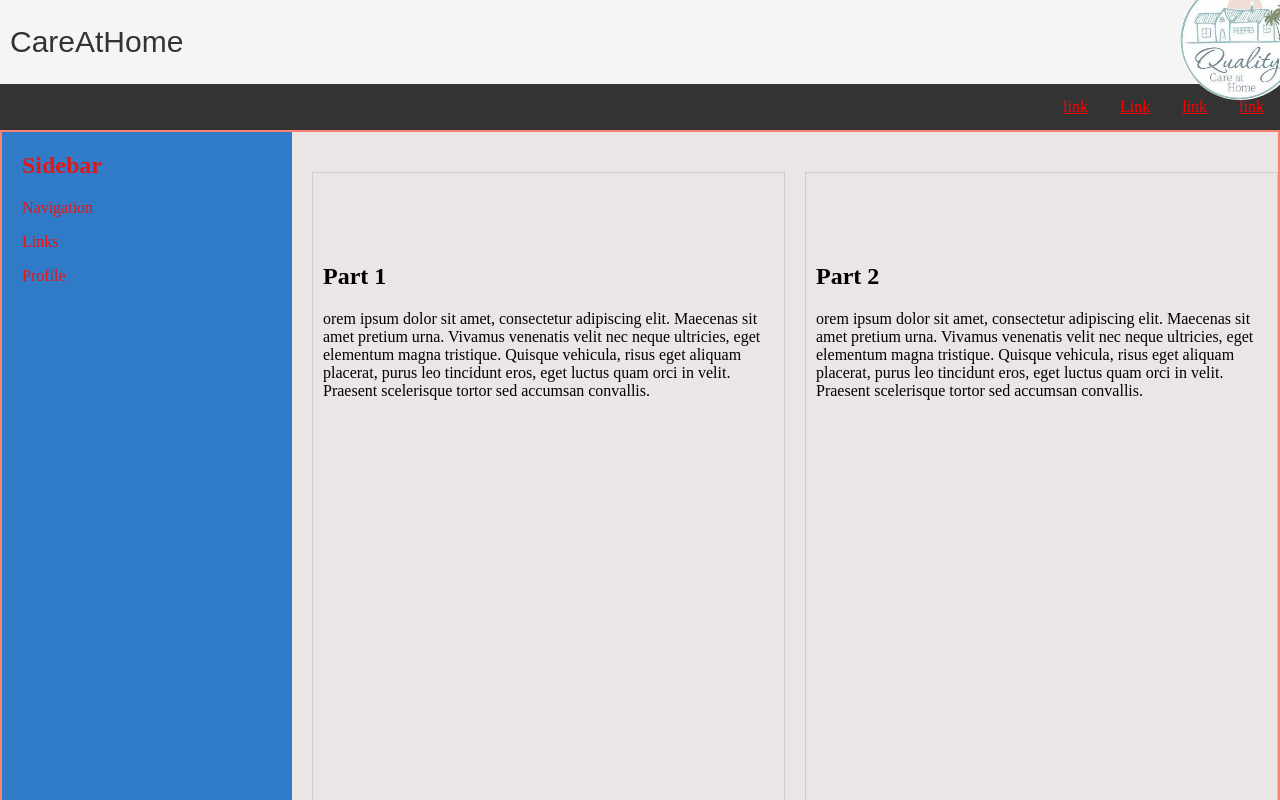
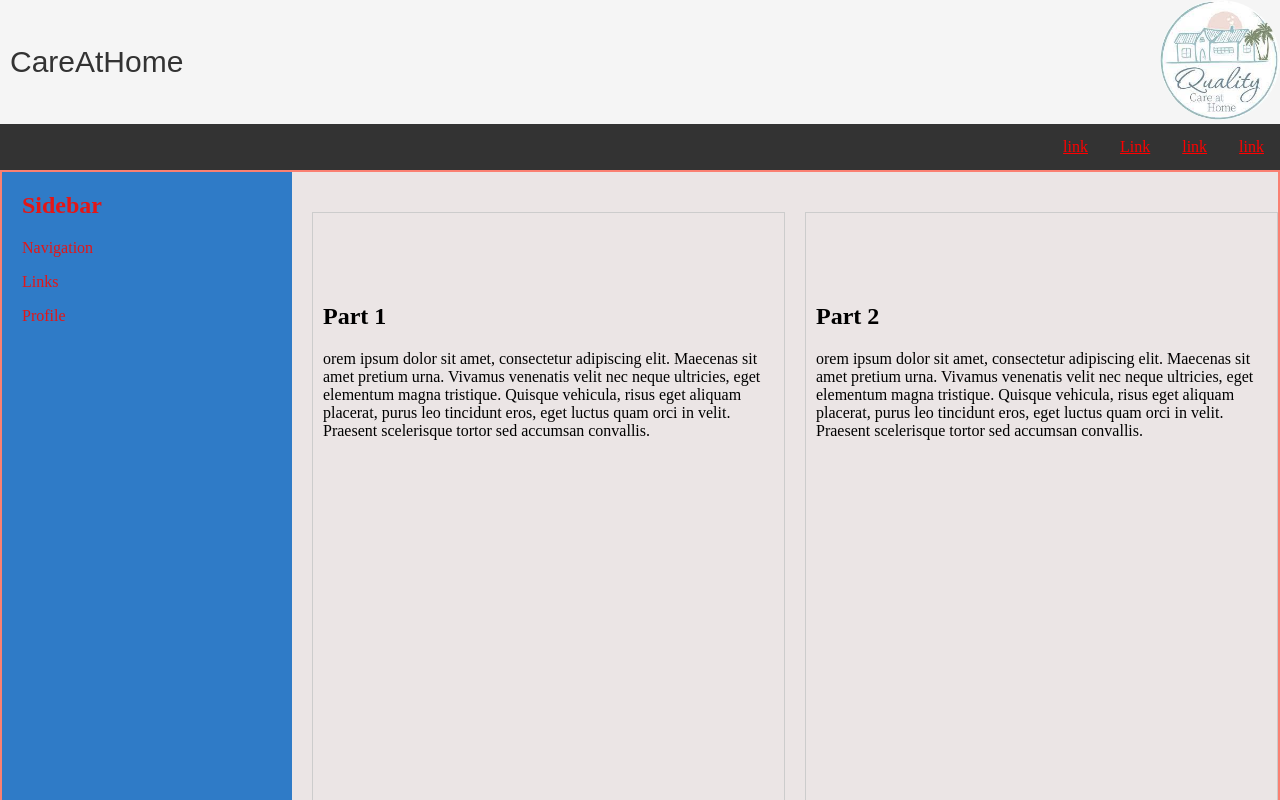
Before and after one commit to Abhijit7-pix/CareAtHomeAK, a plain HTML site: page index.html in a window 1280 px wide. In both pictures the pointer is over the picture 1240 px from the left and 40 px from the top of the page. Shown: the top 800 px of the page. Drawn offline with Linux system fonts and the light colour scheme.

Commit message:
logo cutting edges adjusted

```diff
--- a/home.css
+++ b/home.css
@@ -22,6 +22,7 @@ body{
 .circle-logo {
   width: 60px;
   height: 60px;
+  margin-right: 20px;
   border-radius: 50%;
   object-fit: cover;
   cursor: pointer;
@@ -29,6 +30,8 @@ body{
 }
 
 .circle-logo:hover {
+  padding-top: 20px;
+  padding-bottom: 20px;
   transform: scale(2); /* makes logo slightly larger on hover */
 }
 /* topnave */
```
